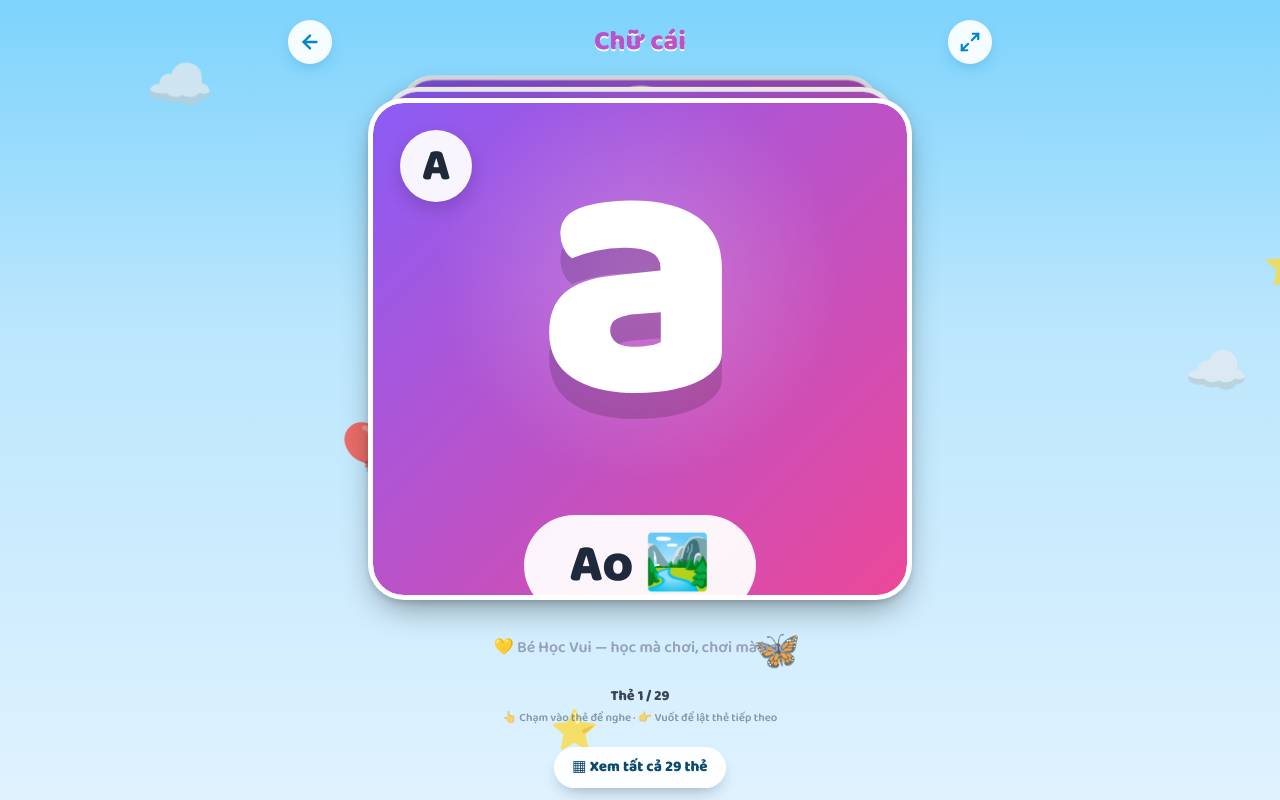
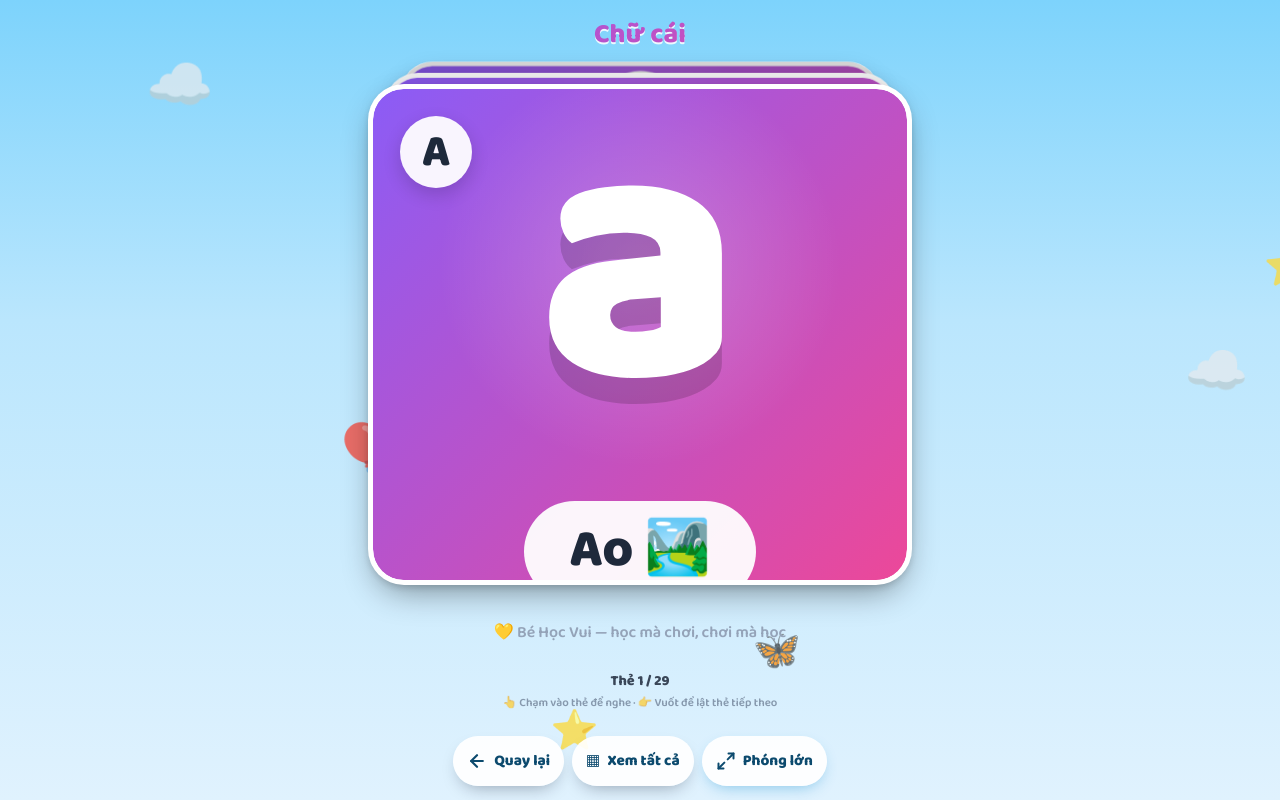
Before and after one commit to ttdat0/web_learning, a React (Vite) app: page / in a window 1280 px wide. Both pictures are taken after a click on the element "Chữ cái". Built offline with nearby package versions, Linux system fonts and the light colour scheme.

Commit message:
v1.21.0: thanh nut duoi cung trang chu de (Quay lai / Xem tat ca / Phong lon), Back theo tang luoi->chu, nhan giu Back mo menu chon noi ve

```diff
--- a/package.json
+++ b/package.json
@@ -1,6 +1,6 @@
 {
   "name": "web_learning",
-  "version": "1.20.0",
+  "version": "1.21.0",
   "private": true,
   "type": "module",
   "scripts": {
--- a/src/App.css
+++ b/src/App.css
@@ -220,6 +220,7 @@ button {
 
 /* ---------- trang chủ đề: flex co giãn, luôn vừa khít ---------- */
 .topic-view {
+  position: relative;
   flex: 1;
   min-height: 0;
   /* Ghim đúng chiều cao màn hình để chế độ lưới cuộn bên trong khung
@@ -769,10 +770,22 @@ button {
     0 6px 14px -6px rgba(15, 23, 42, 0.35);
 }
 
-.mode-toggle {
-  align-self: center;
-  margin: 4px auto 12px;
-  padding: 9px 18px;
+/* Thanh nút dưới cùng của trang chủ đề: Quay lại · Xem tất cả/từng thẻ · Phóng lớn. */
+.bottom-bar {
+  display: flex;
+  justify-content: center;
+  align-items: center;
+  flex-wrap: wrap;
+  gap: 8px;
+  padding: 8px 10px 14px;
+}
+
+.bar-btn {
+  display: inline-flex;
+  align-items: center;
+  gap: 7px;
+  min-height: 50px;
+  padding: 0 14px;
   border: none;
   border-radius: 999px;
   background: rgba(255, 255, 255, 0.92);
@@ -783,8 +796,79 @@ button {
   cursor: pointer;
   box-shadow: 0 8px 18px -8px rgba(15, 23, 42, 0.4);
   -webkit-tap-highlight-color: transparent;
+  -webkit-touch-callout: none;
+  user-select: none;
+  touch-action: manipulation;
 }
 
-.mode-toggle:active {
+.bar-btn:active {
   transform: scale(0.96);
 }
+
+.bar-btn svg {
+  width: 20px;
+  height: 20px;
+  flex: none;
+}
+
+/* Nút toàn màn hình khi nằm trong thanh dưới: pill có nhãn thay vì nút tròn. */
+.fs-btn.bar-btn {
+  display: inline-flex;
+  width: auto;
+  height: auto;
+  border-radius: 999px;
+  color: #0c4a6e;
+}
+
+.fs-btn.bar-btn svg {
+  width: 20px;
+  height: 20px;
+}
+
+/* Topbar trang chủ đề khi chỉ còn tên (mọi nút đã xuống thanh dưới). */
+.topic-topbar--solo {
+  justify-content: center;
+}
+
+/* Menu nhấn giữ nút Quay lại. */
+.back-menu-backdrop {
+  position: absolute;
+  inset: 0;
+  z-index: 40;
+}
+
+.back-menu {
+  position: absolute;
+  left: 12px;
+  bottom: 168px;
+  z-index: 41;
+  display: flex;
+  flex-direction: column;
+  gap: 4px;
+  min-width: 216px;
+  padding: 6px;
+  border-radius: 16px;
+  background: #ffffff;
+  box-shadow: 0 18px 36px -12px rgba(15, 23, 42, 0.45);
+}
+
+.back-menu__item {
+  display: flex;
+  align-items: center;
+  gap: 10px;
+  padding: 12px 14px;
+  border: none;
+  border-radius: 12px;
+  background: transparent;
+  color: #0f172a;
+  font-family: inherit;
+  font-weight: 700;
+  font-size: 0.98rem;
+  text-align: left;
+  cursor: pointer;
+  -webkit-tap-highlight-color: transparent;
+}
+
+.back-menu__item:active {
+  background: #f0f9ff;
+}
--- a/src/components/FullscreenButton.tsx
+++ b/src/components/FullscreenButton.tsx
@@ -102,7 +102,7 @@ function CompressIcon() {
   );
 }
 
-export default function FullscreenButton({ className = '' }: { className?: string }) {
+export default function FullscreenButton({ className = '', showText = false }: { className?: string; showText?: boolean }) {
   const [api] = useState<FsApi>(detectApi);
   const [active, setActive] = useState(false);
 
@@ -131,6 +131,7 @@ export default function FullscreenButton({ className = '' }: { className?: strin
       title={label}
     >
       {active ? <CompressIcon /> : <ExpandIcon />}
+      {showText && <span className="fs-btn__text">{active ? 'Thu nhỏ' : 'Phóng lớn'}</span>}
     </button>
   );
 }
--- a/src/components/TopicView.tsx
+++ b/src/components/TopicView.tsx
@@ -1,4 +1,4 @@
-import { useEffect, useState } from 'react';
+import { useEffect, useRef, useState } from 'react';
 import type { CSSProperties } from 'react';
 import Stack from './Stack/Stack';
 import HoloCard from './HoloCard/HoloCard';
@@ -20,13 +20,24 @@ function useViewportWidth() {
   return vw;
 }
 
+type ViewMode = 'deck' | 'grid';
+
 export default function TopicView({ topic, onBack }: { topic: Topic; onBack: () => void }) {
   const vw = useViewportWidth();
   const [topIndex, setTopIndex] = useState(0);
-  // Hai chế độ xem: 'deck' vuốt từng thẻ (Stack) và 'grid' xem toàn bộ.
-  const [mode, setMode] = useState<'deck' | 'grid'>('deck');
+  // Hai chế độ xem và "đường về" của nút Quay lại theo đúng luồng sử dụng:
+  // lưới → chạm thẻ/từ lưới sang thẻ: Back quay về lưới; đang ở lưới hoặc ở
+  // thẻ mở thẳng từ trang chủ: Back về trang chủ.
+  const [mode, setMode] = useState<ViewMode>('deck');
+  const [deckFromGrid, setDeckFromGrid] = useState(false);
   // Thẻ trên cùng khi (re)mount bộ bài — lưới nhảy tới thẻ nào thì đặt ở đây.
   const [deckStart, setDeckStart] = useState(0);
+  const [backMenu, setBackMenu] = useState(false);
+  const pressTimer = useRef<number | null>(null);
+  const longPressed = useRef(false);
+  // Mốc nhả tay sau nhấn giữ: cú click "dội" mà trình duyệt tự bắn vào phần
+  // tử dưới ngón tay ngay khi nhả phải bị bỏ qua; lần chạm thật luôn muộn hơn.
+  const releasedAt = useRef(0);
   const count = topic.items.length;
 
   // Thẻ học bọc hiệu ứng holo — vuốt thẻ trên cùng để lật sang thẻ tiếp theo.
@@ -48,35 +59,76 @@ export default function TopicView({ topic, onBack }: { topic: Topic; onBack: ()
     speak(item.speak, item.id);
   };
 
+  /** Quay lại: ở lưới hoặc ở thẻ không qua lưới thì về trang chủ;
+      ở thẻ được mở từ lưới thì quay về lưới. */
+  const goBack = () => {
+    setBackMenu(false);
+    if (mode === 'deck' && deckFromGrid) {
+      setMode('grid');
+      return;
+    }
+    onBack();
+  };
+
+  const goHome = () => {
+    setBackMenu(false);
+    onBack();
+  };
+
+  const openGrid = () => setMode('grid');
+
+  const openDeck = () => {
+    setDeckStart(topIndex);
+    setDeckFromGrid(true);
+    setMode('deck');
+  };
+
   // Từ lưới: nhảy thẳng tới thẻ được chọn ở dạng từng thẻ và đọc luôn thẻ đó.
   const jumpTo = (index: number) => {
     const item = topic.items[index];
     if (!item) return;
     setDeckStart(index);
     setTopIndex(index);
+    setDeckFromGrid(true);
     setMode('deck');
     speak(item.speak, item.id);
   };
 
-  // Từ lưới quay lại dạng từng thẻ mà không chọn thẻ: giữ nguyên thẻ đang học.
-  const backToDeck = () => {
-    setDeckStart(topIndex);
-    setMode('deck');
+  // Nhấn giữ nút Quay lại ~0.55s → mở menu chọn nơi quay về; nhả tay sớm =
+  // nhấn thường (lùi một tầng). longPressed chặn cú nhả tay sau khi menu mở
+  // khỏi bị tính thành một lần nhấn nữa.
+  const startPress = () => {
+    longPressed.current = false;
+    pressTimer.current = window.setTimeout(() => {
+      longPressed.current = true;
+      setBackMenu(true);
+    }, 550);
+  };
+  const endPress = () => {
+    if (pressTimer.current !== null) {
+      window.clearTimeout(pressTimer.current);
+      pressTimer.current = null;
+    }
+    if (longPressed.current) {
+      longPressed.current = false;
+      releasedAt.current = Date.now();
+      return;
+    }
+    goBack();
+  };
+  const cancelPress = () => {
+    if (pressTimer.current !== null) {
+      window.clearTimeout(pressTimer.current);
+      pressTimer.current = null;
+    }
   };
 
   return (
     <main className="topic-view">
-      <header className="topic-topbar">
-        <button className="back-btn--icon" onClick={onBack} aria-label="Về trang chủ">
-          <svg viewBox="0 0 24 24" fill="none" stroke="currentColor" strokeWidth="2.6" strokeLinecap="round" strokeLinejoin="round" aria-hidden="true">
-            <path d="m12 19-7-7 7-7" />
-            <path d="M19 12H5" />
-          </svg>
-        </button>
+      <header className="topic-topbar topic-topbar--solo">
         <h2 className="topic-topbar__name" style={{ backgroundImage: topic.gradient }}>
           {topic.name}
         </h2>
-        <FullscreenButton />
       </header>
 
       {mode === 'deck' ? (
@@ -138,9 +190,6 @@ export default function TopicView({ topic, onBack }: { topic: Topic; onBack: ()
           <p className="stack-hint stack-hint--below">
             👆 Chạm vào thẻ để nghe · 👉 Vuốt để lật thẻ tiếp theo
           </p>
-          <button type="button" className="mode-toggle" onClick={() => setMode('grid')}>
-            ▦ Xem tất cả {count} thẻ
-          </button>
         </>
       ) : (
         <>
@@ -148,9 +197,72 @@ export default function TopicView({ topic, onBack }: { topic: Topic; onBack: ()
           <p className="stack-hint stack-hint--below">
             👆 Chạm vào một thẻ để học thẻ đó
           </p>
-          <button type="button" className="mode-toggle" onClick={backToDeck}>
-            ❏ Xem từng thẻ
+        </>
+      )}
+
+      <nav className="bottom-bar" aria-label="Điều khiển trang chủ đề">
+        <button
+          type="button"
+          className="bar-btn"
+          aria-label="Quay lại — nhấn giữ để chọn về trang chủ hoặc trang trước đó"
+          onPointerDown={startPress}
+          onPointerUp={endPress}
+          onPointerLeave={cancelPress}
+          onPointerCancel={cancelPress}
+          onContextMenu={e => e.preventDefault()}
+        >
+          <svg viewBox="0 0 24 24" fill="none" stroke="currentColor" strokeWidth="2.6" strokeLinecap="round" strokeLinejoin="round" aria-hidden="true">
+            <path d="m12 19-7-7 7-7" />
+            <path d="M19 12H5" />
+          </svg>
+          <span>Quay lại</span>
+        </button>
+        {mode === 'deck' ? (
+          <button type="button" className="bar-btn" onClick={openGrid}>
+            <span aria-hidden="true">▦</span>
+            <span>Xem tất cả</span>
           </button>
+        ) : (
+          <button type="button" className="bar-btn" onClick={openDeck}>
+            <span aria-hidden="true">❏</span>
+            <span>Xem từng thẻ</span>
+          </button>
+        )}
+        <FullscreenButton className="bar-btn" showText />
+      </nav>
+
+      {backMenu && (
+        <>
+          <div
+            className="back-menu-backdrop"
+            onClick={() => {
+              if (Date.now() - releasedAt.current < 250) return;
+              setBackMenu(false);
+            }}
+            aria-hidden="true"
+          />
+          <div className="back-menu" role="menu" aria-label="Chọn nơi quay về">
+            <button
+              type="button"
+              className="back-menu__item"
+              onClick={() => {
+                if (Date.now() - releasedAt.current < 250) return;
+                goHome();
+              }}
+            >
+              <span aria-hidden="true">🏠</span> Về trang chủ
+            </button>
+            <button
+              type="button"
+              className="back-menu__item"
+              onClick={() => {
+                if (Date.now() - releasedAt.current < 250) return;
+                goBack();
+              }}
+            >
+              <span aria-hidden="true">↩️</span> Về trang trước đó
+            </button>
+          </div>
         </>
       )}
     </main>
```
